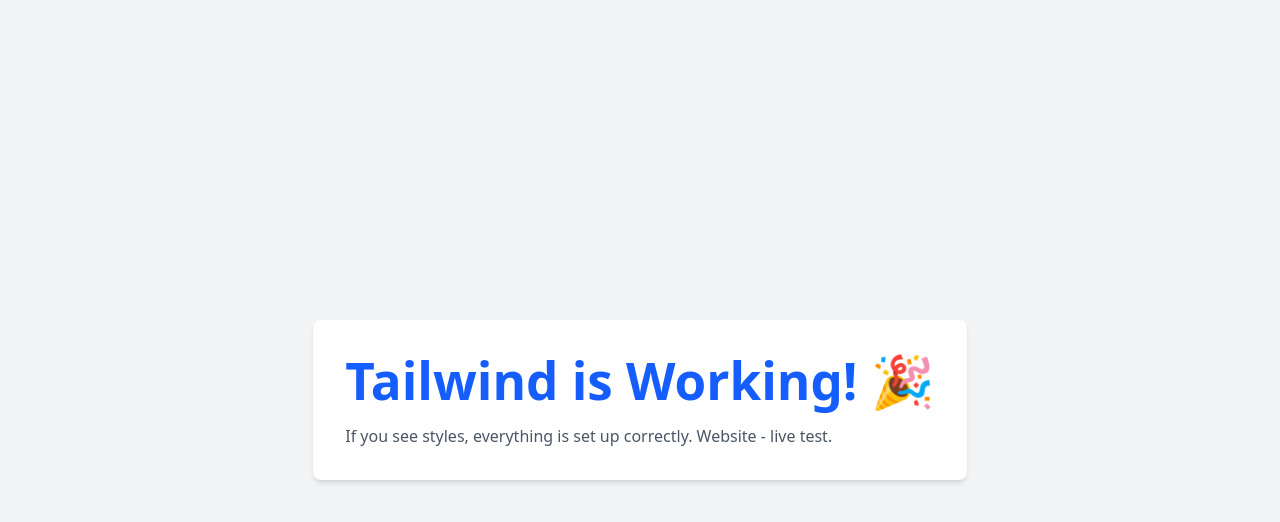
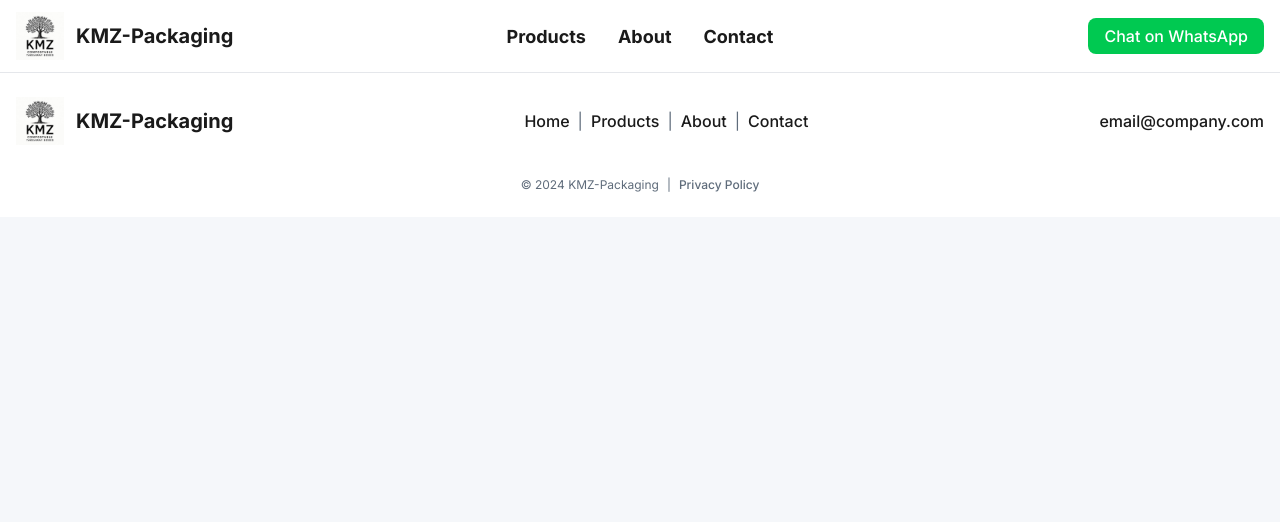
Before and after one commit to cortexx-bit/food-packaging-website, a website built with Vite: page index.html in a window 1280 px wide. Built offline with nearby package versions, Linux system fonts and the light colour scheme.

Commit message:
Add header and footer

```diff
--- a/index.html
+++ b/index.html
@@ -2,21 +2,20 @@
 <html lang="en">
   <head>
     <meta charset="UTF-8" />
+    <link rel="preconnect" href="https://fonts.googleapis.com">
+    <link rel="preconnect" href="https://fonts.gstatic.com" crossorigin>
+    <link href="https://fonts.googleapis.com/css2?family=Inter:ital,opsz,wght@0,14..32,100..900;1,14..32,100..900&display=swap" rel="stylesheet">
     <link rel="icon" type="image/svg+xml" href="/vite.svg" />
     <meta name="viewport" content="width=device-width, initial-scale=1.0" />
     <link href="/src/style.css" rel="stylesheet"/>
-    <title>KMZ-boxes food packaging</title>
+    <title>KMZ-Packaging</title>
   </head>
-  <body class="bg-gray-100 min-h-screen flex items-center justify-center">
-    <div class="bg-white p-8 rounded-lg shadow-md">
-      <h1 class="text-3xl font-bold text-blue-600 mb-4">
-        Tailwind is Working! 🎉
-      </h1>
-      <p class="text-gray-600">
-        If you see styles, everything is set up correctly.
-        Website - live test.
-      </p>
-    </div>
+  <body class="font-inter">
+    <div id="header-placeholder"></div>
+    <main>
+
+    </main>
+    <div id="footer-placeholder"></div>
     <script type="module" src="/src/main.js"></script>
   </body>
 </html>
--- a/partials/_footer.html
+++ b/partials/_footer.html
@@ -0,0 +1,37 @@
+<footer class="bg-white border-t border-gray-200">
+  <div class="container mx-auto px-4 py-6">
+    <div class="flex flex-col md:flex-row justify-between items-center gap-6 mb-6">
+      <div class="flex items-center gap-3">
+        <img src="/img/kmz-logo.jpg" alt="Company logo" class="h-12 w-auto">
+        <span class="text-xl font-bold text-[var(--color-text)]">KMZ-Packaging</span>
+      </div>
+
+
+      <nav class="flex items-center gap-2 text-[var(--color-text)]">
+        <a href="/" class="footer-link">Home</a>
+        <span class="text-[var(--color-secondary)]">|</span>
+        <a href="/products.html" class="footer-link">Products</a>
+        <span class="text-[var(--color-secondary)]">|</span>
+        <a href="/about.html" class="footer-link">About</a>
+        <span class="text-[var(--color-secondary)]">|</span>
+        <a href="/contact.html" class="footer-link">Contact</a>
+      </nav>
+
+
+      <div class="flex items-center gap-2">
+        <a href="mailto:email@company.com" class="text-[var(--color-text)] hover:text-[var(--color-primary)] transition-colors">
+          email@company.com
+        </a>
+      </div>
+    </div>
+
+
+    <div class="pt-2">
+      <div class="flex flex-col md:flex-row justify-center items-center gap-2 text-xs text-[var(--color-secondary)]">
+        <span>© 2024 KMZ-Packaging</span>
+        <span class="hidden md:inline">|</span>
+        <a href="/privacy-policy.html" class="hover:text-[var(--color-primary)] transition-colors">Privacy Policy</a>
+      </div>
+    </div>
+  </div>
+</footer>
--- a/partials/_header.html
+++ b/partials/_header.html
@@ -0,0 +1,31 @@
+<header class="bg-white shadow-md">
+  <div class="container mx-auto px-4 py-3 relative flex items-center">
+    <a href="/" class="flex items-center gap-3">
+      <img src="/img/kmz-logo.jpg" alt="Company logo" class="h-12 w-auto">
+      <span class="text-xl font-bold text-[var(--color-text)]">KMZ-Packaging</span>
+    </a>
+    <nav class="hidden md:flex items-center gap-8 absolute left-1/2 transform -translate-x-1/2">
+      <a href="/products.html" class="nav-link transition-colors">Products</a>
+      <a href="/about.html" class="nav-link transition-colors">About</a>
+      <a href="/contact.html" class="nav-link transition-colors">Contact</a>
+    </nav>
+    <div class="hidden md:block ml-auto">
+      <a href="https://wa.me/15551234567" target="_blank" class="bg-green-500 text-white font-bold py-2 px-4 rounded-lg hover:bg-green-600 transition-colors">
+        Chat on WhatsApp
+      </a>
+    </div>
+    <div class="md:hidden ml-auto">
+      <button id="mobile-menu-button" class="text-gray-800 focus:outline-none">
+        <svg class="w-6 h-6" fill="none" stroke="currentColor" viewBox="0 0 24 24" xmlns="http://www.w3.org/2000/svg">
+          <path stroke-linecap="round" stroke-linejoin="round" stroke-width="2" d="M4 6h16M4 12h16m-7 6h7"></path>
+        </svg>
+      </button>
+    </div>
+  </div>
+  <div id="mobile-menu" class="hidden md:hidden bg-[var(--color-background)]">
+    <a href="/products.html" class="block py-2 px-4 text-sm text-[var(--color-text)] hover:text-[var(--color-primary)] nav-link-mobile">Products</a>
+    <a href="/about.html" class="block py-2 px-4 text-sm text-[var(--color-text)] hover:text-[var(--color-primary)] nav-link-mobile">About</a>
+    <a href="/contact.html" class="block py-2 px-4 text-sm text-[var(--color-text)] hover:text-[var(--color-primary)] nav-link-mobile">Contact</a>
+    <a href="https://wa.me/15551234567" target="_blank" class="block py-2 px-4 text-sm font-semibold bg-green-50 text-green-700">Chat on WhatsApp</a>
+  </div>
+</header>
--- a/src/main.js
+++ b/src/main.js
@@ -1,30 +1,7 @@
 import './style.css'
-import javascriptLogo from './javascript.svg'
-import viteLogo from '/vite.svg'
-import { setupCounter } from './counter.js'
-
-document.querySelector('#app').innerHTML = `
-  <div>
-    <a href="https://vite.dev" target="_blank">
-      <img src="${viteLogo}" class="logo" alt="Vite logo" />
-    </a>
-    <a href="https://developer.mozilla.org/en-US/docs/Web/JavaScript" target="_blank">
-      <img src="${javascriptLogo}" class="logo vanilla" alt="JavaScript logo" />
-    </a>
-    <h1>Hello Vite!</h1>
-    <div class="card">
-      <button id="counter" type="button"></button>
-    </div>
-    <p class="read-the-docs">
-      Click on the Vite logo to learn more
-    </p>
-  </div>
-`
-
-setupCounter(document.querySelector('#counter'))
 
 
-// Function for injecting header and footer partials
+// Injecting header and footer partials
 const loadHtml = async (selector, url) => {
   const element = document.querySelector(selector);
   if (element) {
@@ -32,11 +9,37 @@
     if (response.ok) {
       const text = await response.text();
       element.innerHTML = text;
+
+      if (selector === '#header-placeholder') {
+        initializeMobileMenu();
+      }
     }
   }
 };
 
+// Load Header and Footer
 document.addEventListener("DOMContentLoaded", () => {
   loadHtml("#header-placeholder", "/partials/_header.html");
   loadHtml("#footer-placeholder", "/partials/_footer.html");
 });
+
+// Mobile Menu Toggle
+const mobileMenuButton = document.getElementById('mobile-menu-button');
+const mobileMenu = document.getElementById('mobile-menu');
+
+if (mobileMenuButton) {
+  mobileMenuButton.addEventListener('click', () => {
+    mobileMenu.classList.toggle('hidden');
+  });
+}
+
+const initializeMobileMenu = () => {
+  const mobileMenuButton = document.getElementById('mobile-menu-button');
+  const mobileMenu = document.getElementById('mobile-menu');
+
+  if (mobileMenuButton) {
+    mobileMenuButton.addEventListener('click', () => {
+      mobileMenu.classList.toggle('hidden');
+    });
+  }
+};
--- a/src/style.css
+++ b/src/style.css
@@ -1,14 +1,31 @@
 @import "tailwindcss";
 
+@theme {
+  --font-inter: "Inter", sans-serif;
+
+  /* Color Palette */
+  --color-primary: #1A73E8;
+  --color-secondary: #5F6C7B;
+  --color-accent: #FFB74D;
+  --color-text: #1A1A1A;
+  --color-background: #F5F7FA;
+}
 
 :root {
+  /* Color Palette */
+  --color-primary: #1A73E8;
+  --color-secondary: #5F6C7B;
+  --color-accent: #FFB74D;
+  --color-text: #1A1A1A;
+  --color-background: #F5F7FA;
+
   font-family: system-ui, Avenir, Helvetica, Arial, sans-serif;
   line-height: 1.5;
   font-weight: 400;
 
-  color-scheme: light dark;
-  color: rgba(255, 255, 255, 0.87);
-  background-color: #242424;
+  color-scheme: light;
+  color: var(--color-text);
+  background-color: var(--color-background);
 
   font-synthesis: none;
   text-rendering: optimizeLegibility;
@@ -18,19 +35,41 @@
 
 a {
   font-weight: 500;
-  color: #646cff;
   text-decoration: inherit;
 }
-a:hover {
-  color: #535bf2;
+
+.nav-link {
+  color: #1A1A1A !important;
+  font-size: 1.125rem;
+  font-weight: 700;
+}
+.nav-link:hover {
+  text-decoration: underline;
+  color: var(--color-primary) !important;
+}
+
+
+.nav-link-mobile:hover {
+  text-decoration: underline;
+  background-color: rgba(26, 115, 232, 0.1);
+}
+
+
+.footer-link {
+  color: var(--color-text);
+  transition: color 0.2s;
+}
+.footer-link:hover {
+  color: var(--color-primary);
+  text-decoration: underline;
 }
 
 body {
   margin: 0;
-  display: flex;
-  place-items: center;
   min-width: 320px;
   min-height: 100vh;
+  background-color: var(--color-background);
+  color: var(--color-text);
 }
 
 h1 {
@@ -84,16 +123,3 @@
 button:focus-visible {
   outline: 4px auto -webkit-focus-ring-color;
 }
-
-@media (prefers-color-scheme: light) {
-  :root {
-    color: #213547;
-    background-color: #ffffff;
-  }
-  a:hover {
-    color: #747bff;
-  }
-  button {
-    background-color: #f9f9f9;
-  }
-}
```
Also changed, not shown: about.html (added), contact.html (added), img/kmz-logo.jpg (added), privacy.html (added).
